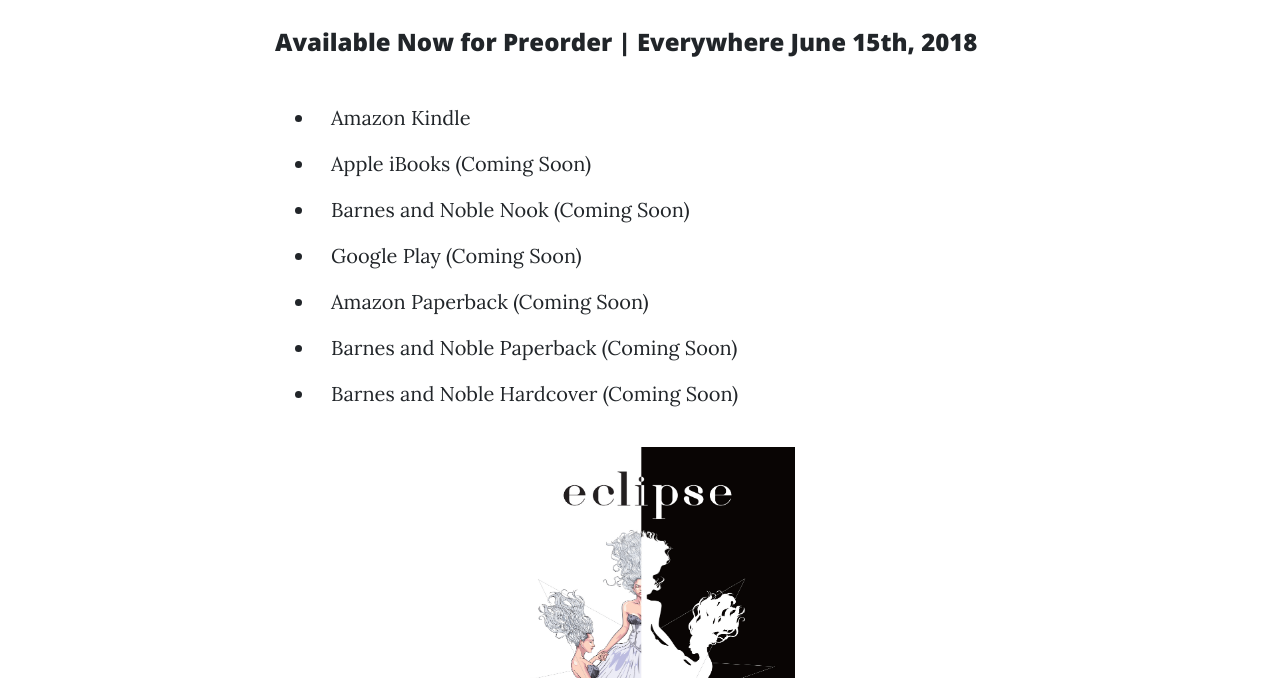
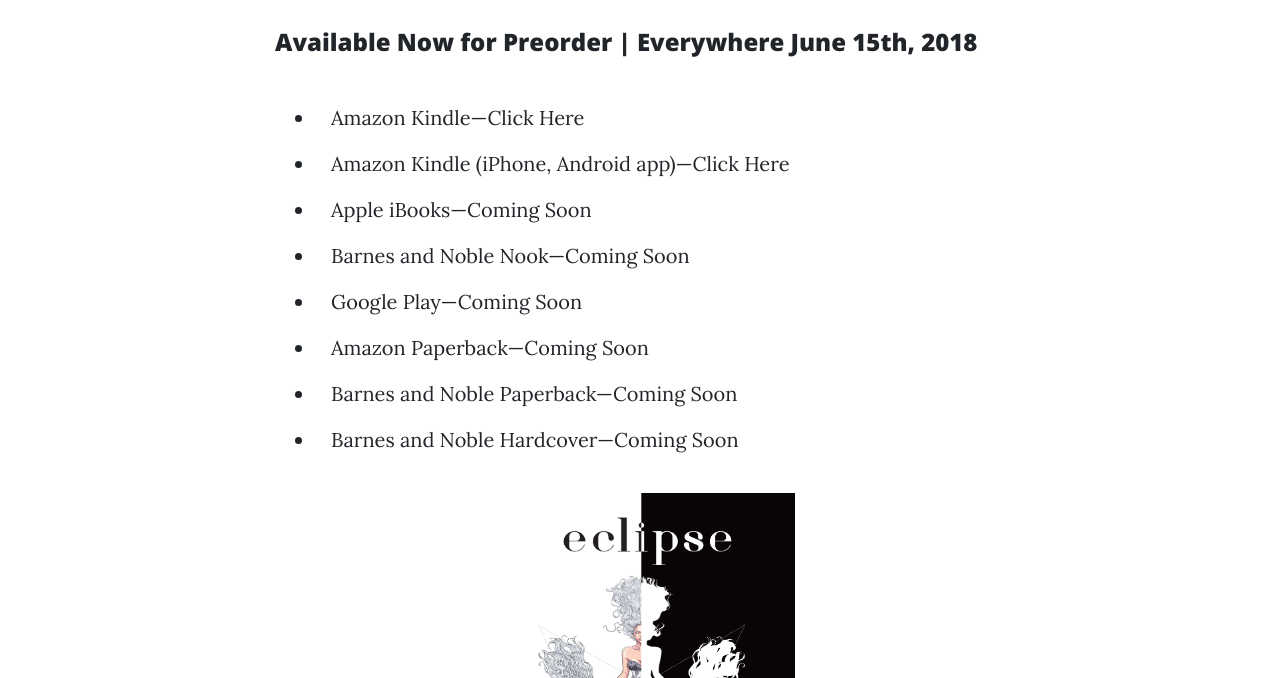
Before and after one commit to mercuricoxide/book_website, a website: page order.html in a window 1280 px wide. Shown: the part 422-1100 px from the top of the page. Drawn offline with nearby package versions, Linux system fonts and the light colour scheme.

Commit message:
make changes

```diff
--- a/order.html
+++ b/order.html
@@ -73,25 +73,28 @@
           <br>
             <ul>
                 <li class="nav-item">
-                  <a class="nav-link" href="https://www.amazon.com/dp/B07D1L48QZ">Amazon Kindle</a>
+                  <a class="nav-link" href="https://www.amazon.com/dp/B07D1L48QZ">Amazon Kindle—Click Here</a>
                 </li>
                 <li class="nav-item">
-                  <a class="nav-link" href="#">Apple iBooks (Coming Soon)</a>
+                  <a class="nav-link" href="https://www.amazon.com/dp/B07D1L48QZ">Amazon Kindle (iPhone, Android app)—Click Here</a>
                 </li>
                 <li class="nav-item">
-                  <a class="nav-link" href="#">Barnes and Noble Nook (Coming Soon)</a>
+                  <a class="nav-link" href="#">Apple iBooks—Coming Soon</a>
                 </li>
                 <li class="nav-item">
-                  <a class="nav-link" href="#">Google Play (Coming Soon)</a>
+                  <a class="nav-link" href="#">Barnes and Noble Nook—Coming Soon</a>
                 </li>
                 <li class="nav-item">
-                  <a class="nav-link" href="#">Amazon Paperback (Coming Soon)</a>
+                  <a class="nav-link" href="#">Google Play—Coming Soon</a>
                 </li>
                 <li class="nav-item">
-                    <a class="nav-link" href="#">Barnes and Noble Paperback (Coming Soon)</a>
+                  <a class="nav-link" href="#">Amazon Paperback—Coming Soon</a>
                 </li>
                 <li class="nav-item">
-                  <a class="nav-link" href="#">Barnes and Noble Hardcover (Coming Soon)</a>
+                    <a class="nav-link" href="#">Barnes and Noble Paperback—Coming Soon</a>
+                </li>
+                <li class="nav-item">
+                  <a class="nav-link" href="#">Barnes and Noble Hardcover—Coming Soon</a>
                 </li>
               </ul>
 
```
Also changed, not shown: excerpt.html (+10 -9 lines), index.html (+1 -1 lines).
